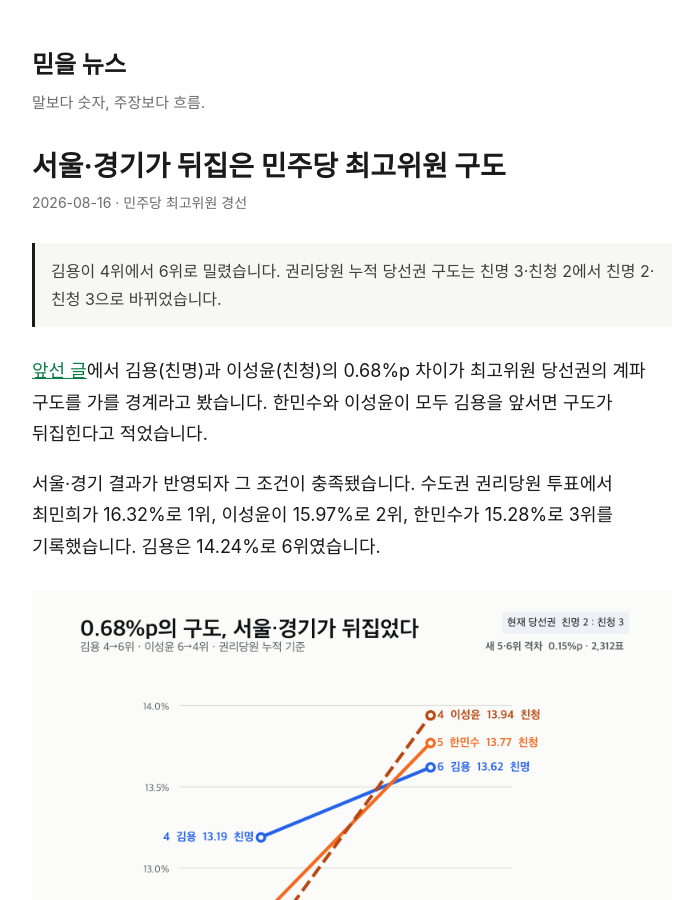
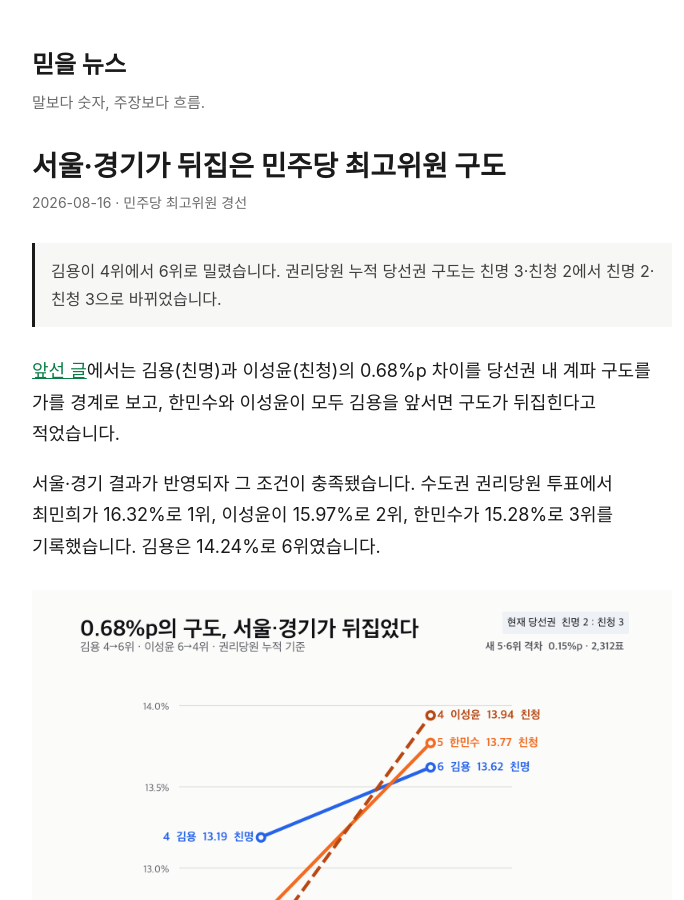
Before and after one commit to geekslife/newsstand, a Jekyll site: the page built from _posts/2026-08-16-maxgowi-capital-update.md, in a window 1280 px wide and 900 px high. Shown: the whole window, without its empty margins (288-972 px from the left). Built offline with Jekyll 4.4.1, drawn with Linux system fonts in a browser that asks for light colours.

Commit message:
후속 기사 도입 문장 압축

```diff
--- a/_posts/2026-08-16-maxgowi-capital-update.md
+++ b/_posts/2026-08-16-maxgowi-capital-update.md
@@ -9,7 +9,7 @@ image: "/assets/maxgowi_capital_update_20260816.png"
 
 > 김용이 4위에서 6위로 밀렸습니다. 권리당원 누적 당선권 구도는 친명 3·친청 2에서 친명 2·친청 3으로 바뀌었습니다.
 
-[앞선 글](/2026/08/16/maxgowi-cutline/)에서 김용(친명)과 이성윤(친청)의 0.68%p 차이가 최고위원 당선권의 계파 구도를 가를 경계라고 봤습니다. 한민수와 이성윤이 모두 김용을 앞서면 구도가 뒤집힌다고 적었습니다.
+[앞선 글](/2026/08/16/maxgowi-cutline/)에서는 김용(친명)과 이성윤(친청)의 0.68%p 차이를 당선권 내 계파 구도를 가를 경계로 보고, 한민수와 이성윤이 모두 김용을 앞서면 구도가 뒤집힌다고 적었습니다.
 
 서울·경기 결과가 반영되자 그 조건이 충족됐습니다. 수도권 권리당원 투표에서 최민희가 16.32%로 1위, 이성윤이 15.97%로 2위, 한민수가 15.28%로 3위를 기록했습니다. 김용은 14.24%로 6위였습니다.
 
```
